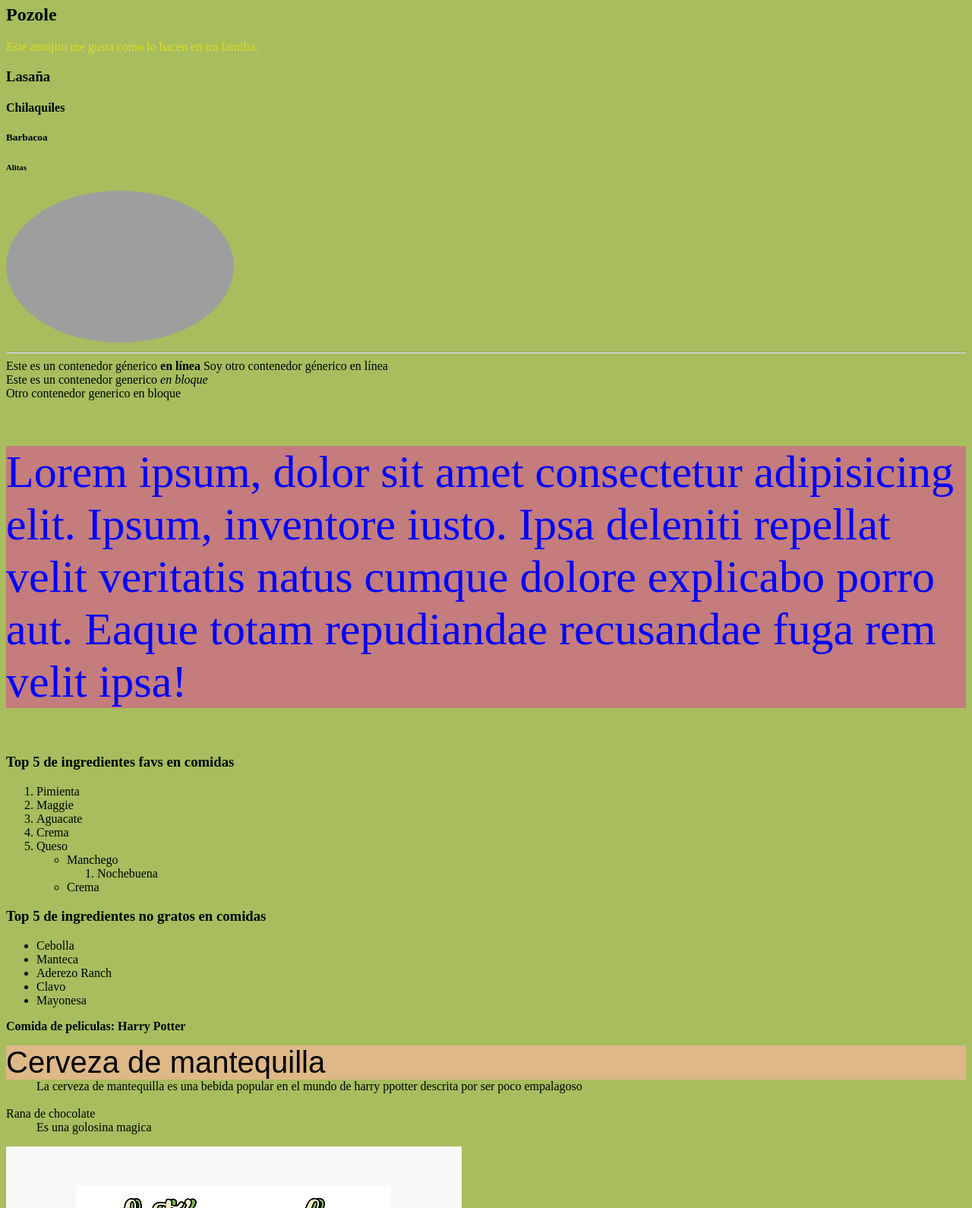
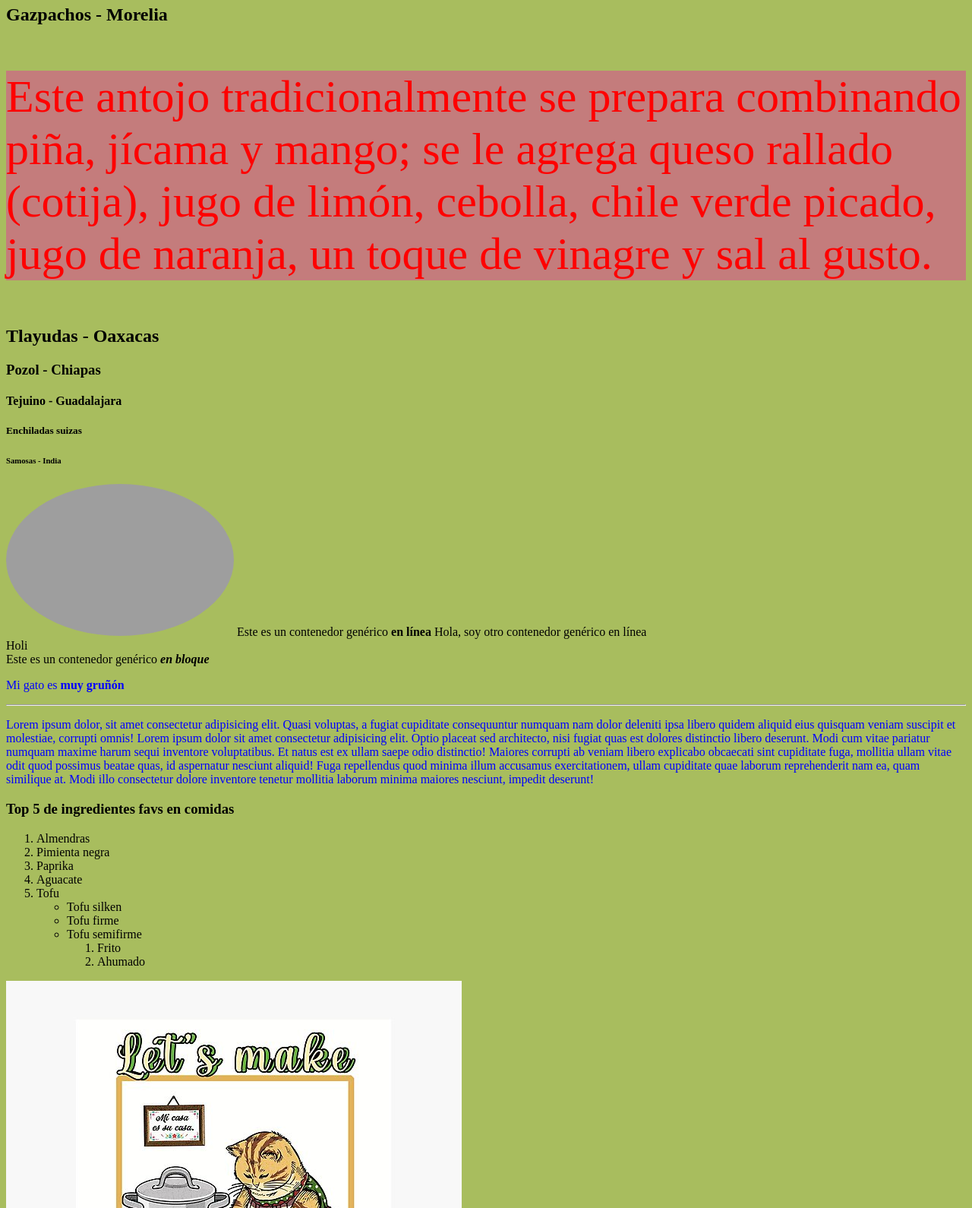
Before and after one commit to Oswaldoramirezb/CH54-PrimerHTML, a plain HTML site: page Index.html in a window 1280 px wide. Shown: the part 75-1665 px from the top of the page at 76% size. Drawn offline with Linux system fonts and the light colour scheme; grey boxes are pictures that could not be loaded.

Commit message:
Temas formulario y actualizacion index

```diff
--- a/Index.html
+++ b/Index.html
@@ -1,89 +1,106 @@
 <!DOCTYPE html> <!-- Tipo de documento -->
-<html lang="en"> <!-- Atributo lang = idioma, está en inglés -->
-
-<head>
-    <!-- Head contiene metadatos que no son visibles directamente en el sitio, pero son importantes -->
-    <meta charset="UTF-8"> <!-- Especifica la codificación de caracteres del documento -->
-    <meta name="viewport" content="width=device-width, initial-scale=1.0">
-    <!-- Se utiliza para que la página sea responsive (se adapte a diferentes tamaños de pantalla) -->
-    <title>Mi pagina web</title> <!-- Título que aparece en la pestaña del navegador -->
-    <link rel="stylesheet" href="./estilos/styles.css">
-    <!--<style>
-        * {
-            background-color: rgb(168, 189, 94);
+<html lang="en"> <!-- Atributo language-idioma, está en en-english -->
+<head> <!--Head contiene metadatos que nos son visibles en el sitio, pero son importantes-->
+    <meta charset="UTF-8"> <!--Especifica la codificación de caracteres del documento-->
+    <meta name="viewport" content="width=device-width, initial-scale=1.0"> <!--Se utiliza para el responsive, pero no quiere decir que al colocarla, ya todo sea responsive-->
+    <title> Mi página web </title> <!--Título del sitio-->
+    <link rel="stylesheet" href="./estilos/styles.css">  <!-- CSS externo -->
+    <!-- <style> CSS interno
+        *{
+            background-color: rgb(123, 63, 222);
         }
 
-        h1 {
+        h1{
             font-family: 'Lucida Sans', 'Lucida Sans Regular', 'Lucida Grande', 'Lucida Sans Unicode', Geneva, Verdana, sans-serif;
             text-align: center;
         }
-    </style>
-    -->
+
+        p{
+            color:darkgreen;
+        }
+    </style> -->
+
 </head>
+<body>
+    <h1> Mis comidas favoritas ✨ </h1> <!--Solo debe haber un h1 por documento-->
+    <h2> Gazpachos - Morelia </h2>
+        <p style="color: red;" id="parrafo-inicial"> <!-- CSS en línea y se agrega id-->
+            Este antojo tradicionalmente se prepara combinando piña, jícama y mango; se le agrega queso rallado (cotija), jugo de limón, cebolla, chile verde picado, jugo de naranja, un toque de vinagre y sal al gusto.
+        </p>
+    <h2> Tlayudas - Oaxacas </h2>
+    <h3> Pozol - Chiapas </h3>
+    <h4> Tejuino - Guadalajara </h4>
+    <h5> Enchiladas suizas </h5>
+    <h6> Samosas - India </h6>
 
-<body>
-    <h1>Mis comidas favoritas╰(*°▽°*)╯</h1>
-    <h2>Pozole</h2>
-    <p style="color:rgb(221, 224, 37)">
-        Este antojito me gusta como lo hacen en mi familia.
-    </p>
-    <h3>Lasaña</h3>
-    <h4>Chilaquiles</h4>
-    <h5>Barbacoa</h5>
-    <h6>Alitas</h6>
+    <img id="gato-ninja" src="https://img.freepik.com/vector-gratis/lindo-gato-ninja-comiendo-ramen-fideos-dibujos-animados-vector-icono-ilustracion-comida-animal-icono-aislado-plano_138676-8600.jpg?semt=ais_hybrid&w=740" alt="Gatito blanco con mancha naranja en el ojo izquierdo, con disfraz de ninja y comiendo ramen en posición de loto">
 
-    <img id="gato-ninja" src="https://mimomigato.com/wp-content/uploads/2024/11/6-1024x573.jpg" alt="">
+    <!--Elementos en línea y elementos en bloque-->
 
+    <span> Este es un contenedor genérico <strong>en línea</strong></span>
+    <span> Hola, soy otro contenedor genérico en línea </span> <div>Holi</div>
+    <div> Este es un contenedor genérico <strong><em>en bloque</em></strong></div>
+
+    <!--Esta sería una forma incorrecta de anidación:-->
+    <p> Mi gato es <strong> muy gruñón </p></strong>
     <hr>
-    <!--Elementos en linea y en bloque-->
-    <span>Este es un contenedor génerico <strong>en línea</strong> </span>
-    <span>Soy otro contenedor génerico en línea</span>
-    <div>Este es un contenedor generico <em>en bloque</em></div>
-    <div>Otro contenedor generico en bloque</div>
 
-    <p id="parrafo-inicial">
-        Lorem ipsum, dolor sit amet consectetur adipisicing elit. Ipsum, inventore iusto. Ipsa deleniti repellat velit
-        veritatis natus cumque dolore explicabo porro aut. Eaque totam repudiandae recusandae fuga rem velit ipsa!
+    <p>
+        Lorem ipsum dolor, sit amet consectetur adipisicing elit. Quasi voluptas, a fugiat cupiditate consequuntur numquam nam dolor deleniti ipsa libero quidem aliquid eius quisquam veniam suscipit et molestiae, corrupti omnis!
+        Lorem ipsum dolor sit amet consectetur adipisicing elit. Optio placeat sed architecto, nisi fugiat quas est dolores distinctio libero deserunt. Modi cum vitae pariatur numquam maxime harum sequi inventore voluptatibus.
+        Et natus est ex ullam saepe odio distinctio! Maiores corrupti ab veniam libero explicabo obcaecati sint cupiditate fuga, mollitia ullam vitae odit quod possimus beatae quas, id aspernatur nesciunt aliquid!
+        Fuga repellendus quod minima illum accusamus exercitationem, ullam cupiditate quae laborum reprehenderit nam ea, quam similique at. Modi illo consectetur dolore inventore tenetur mollitia laborum minima maiores nesciunt, impedit deserunt!
     </p>
 
     <!--Tipos de listas-->
     <!--Lista ordenada-->
-    <h3>Top 5 de ingredientes favs en comidas</h3>
+    <h3> Top 5 de ingredientes favs en comidas </h3>
     <ol>
-        <li>Pimienta</li>
-        <li>Maggie</li>
-        <li>Aguacate</li>
-        <li>Crema</li>
-        <li>Queso</li>
-        <ul>
-            <li>Manchego</li>
-            <ol>
-                <li>Nochebuena</li>
-            </ol>
-            <li>Crema</li>
-        </ul>
+        <li> Almendras </li>
+        <li> Pimienta negra </li>
+        <li> Paprika </li>
+        <li> Aguacate </li>
+        <li> Tofu </li>
+            <ul>
+                <li> Tofu silken </li>
+                <li> Tofu firme </li>
+                <li> Tofu semifirme </li>
+                    <ol>
+                        <li> Frito </li>
+                        <li> Ahumado </li>
+                    </ol>
+            </ul>
     </ol>
 
-    <h3>Top 5 de ingredientes no gratos en comidas</h3>
+    <img src="./imagenes/gatito.jpg" alt="Imagen de gatito naranja haciendo tamales de hoja de maíz. Hay una olla de tamales a lado sobre una mesa y varios tamales sobre ella.">
+
+    <h3> Top 5 de ingredientes non gratos en mis comidas </h3>
     <ul>
-        <li>Cebolla</li>
-        <li>Manteca</li>
-        <li>Aderezo Ranch</li>
-        <li>Clavo</li>
-        <li>Mayonesa</li>
+        <li class="terminos-a-definir"> Caldo de pollo </li>
+        <li> Manteca de cerdo </li>
+        <li> Aderezo ranch </li>
+        <li> Comino </li>
+        <li> Anís </li>
     </ul>
 
-    <span><strong>Comida de peliculas: Harry Potter</strong></span>
+    <span> Comida de películas: Harry Potter </span>
     <dl>
+        <dt class="terminos-a-definir">Cerveza de mantequilla</dt><!-- Asignamos una clase que se comparte con otros elementos. -->
+        <dd>La cerveza de mantequilla o cerveza de manteca es una bebida muy popular del mundo mágico descrita con un sabor un poco menos empalagoso que el de una butterscotch.</dd>
+        <br> <!-- Break, da un salto de línea, espaciado-->
+        <dt class="terminos-a-definir">Rana de chocolate</dt>
+        <dd>Las Ranas de Chocolate son un dulce muy común en el mundo mágico. Estas golosinas se pueden comprar en el carrito de los dulces del Expreso de Hogwarts y en Honeydukes. Los empaques son de color azul y dorado y tienen escritas las palabras "Rana de chocolate" en letras doradas además poseen una forma pentagonal. Cada uno de éstos contiene una rana de chocolate, que tratará de escaparse, y un cromo, con la imagen de alguna bruja o algún mago famoso, que se pueden coleccionar e intercambiar.</dd>
         <dt class="terminos-a-definir">Cerveza de mantequilla</dt>
-        <dd>La cerveza de mantequilla es una bebida popular en el mundo de harry ppotter descrita por ser poco
-            empalagoso </dd> <br>
-        <dt>Rana de chocolate </dt>
-        <dd>Es una golosina magica</dd>
+        <dd>La cerveza de mantequilla o cerveza de manteca es una bebida muy popular del mundo mágico descrita con un sabor un poco menos empalagoso que el de una butterscotch.</dd>
+        <br> <!-- Break, da un salto de línea, espaciado-->
+        <dt>Rana de chocolate</dt>
+        <dd>Las Ranas de Chocolate son un dulce muy común en el mundo mágico. Estas golosinas se pueden comprar en el carrito de los dulces del Expreso de Hogwarts y en Honeydukes. Los empaques son de color azul y dorado y tienen escritas las palabras "Rana de chocolate" en letras doradas además poseen una forma pentagonal. Cada uno de éstos contiene una rana de chocolate, que tratará de escaparse, y un cromo, con la imagen de alguna bruja o algún mago famoso, que se pueden coleccionar e intercambiar.</dd>
     </dl>
 
-    <img src="./imagenes/gatito.jpg" alt="Esta es una imagen de un gato haciendo tamales">
-
+    <p>
+        Este es un ejemplo adicional de párrafo.
+        Este es un ejemplo adicional de párrafo.
+        Este es un ejemplo adicional de párrafo.
+    </p>
 </body>
-
 </html>
```
Also changed, not shown: formulario.html (added, +59 -0 lines).
